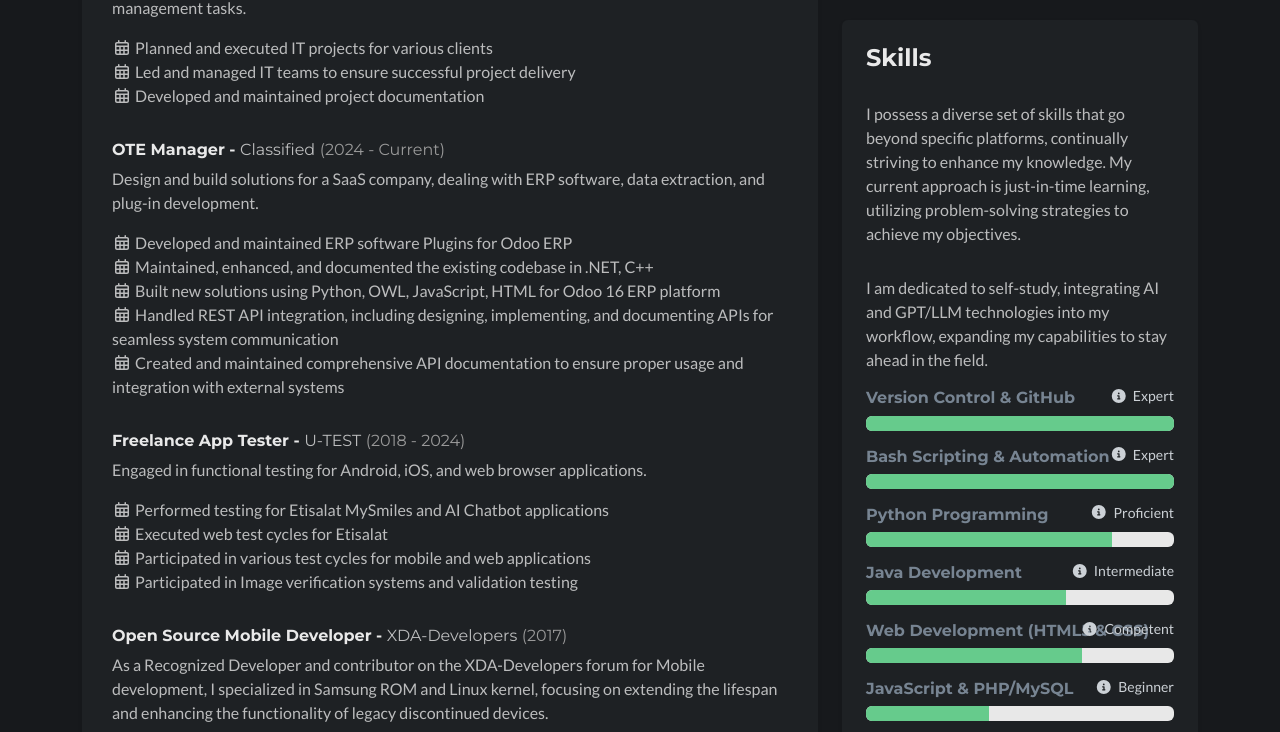
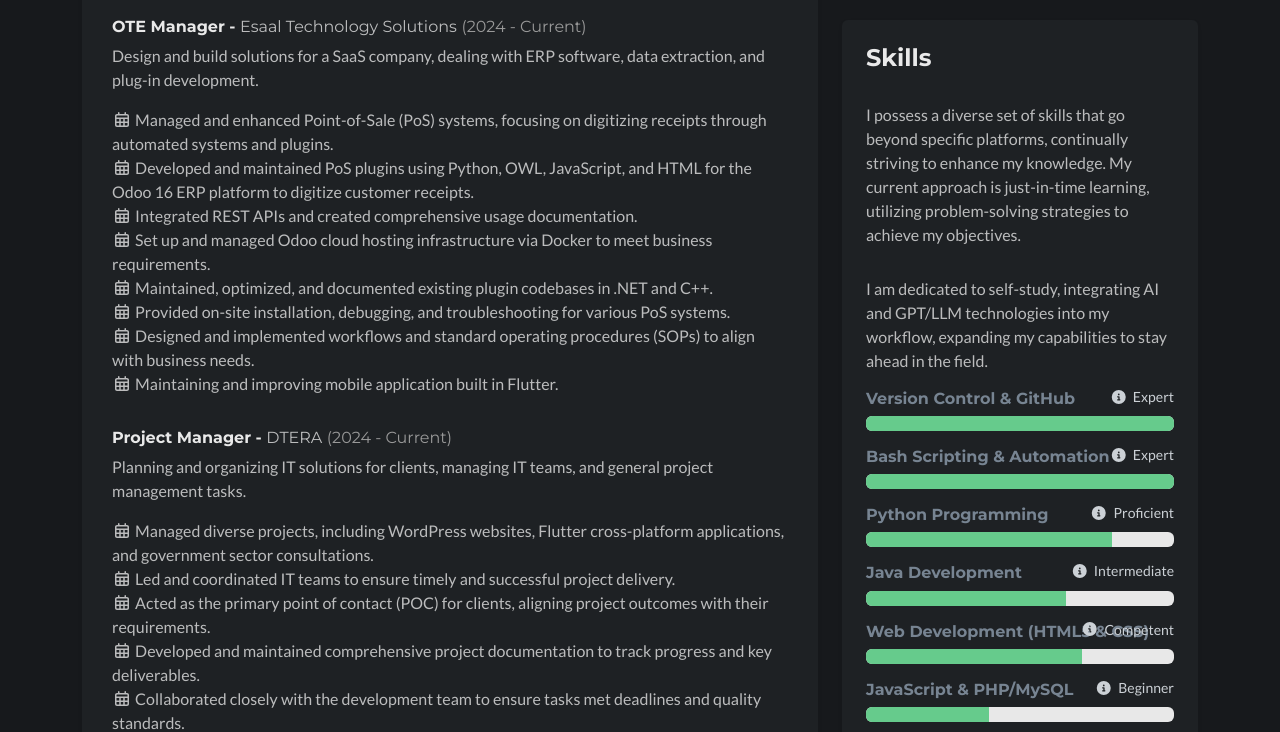
Before and after one commit to ananjaser1211/ananjaser1211.github.io, a plain HTML site: page index.html in a window 1280 px wide. Shown: the part 736-1468 px from the top of the page. Drawn offline with nearby package versions, Linux system fonts and the light colour scheme; a script that the page names is missing; some icons are missing.

Commit message:
Content update

```diff
--- a/index.html
+++ b/index.html
@@ -36,7 +36,7 @@
         <div class="container">
 	        <div class="row align-items-center">
 			    <div class="col">
-		            <img class="profile-image img-fluid float-start rounded-circle" style="width: 20%;" src="assets/images/profile.jpg" alt="profile image" />
+		            <img class="profile-image img-fluid float-start rounded-circle" style="width: 20%;" src="assets/images/profile.png" alt="profile image" />
 		            <div class="profile-content">
 		                <h1 class="name">Enan Sabbah</h1>
 		                <h2 class="desc">Comp Network and Security</h2>
@@ -68,7 +68,7 @@
                     <div class="section-inner shadow-sm rounded">
                         <h2 class="heading">About Me</h2>
                         <div class="content">
-                            <p>Dedicated Info. sec with very sharp skill's in various IT operations, Fields and Project Management Confident in Hardware and software related tasks and my abilities to maintain and operate various IT systems fluently, Skilled at formulating and implementing ideas that contribute to productivity in work fields, Open to learning and gathering new experiences, Interested in tasks where I can exhibit my technical and leadership abilities.</p>
+                            <p>Experienced in managing and optimizing IT projects, including Point-of-Sale systems, ERP integrations, and mobile applications. Skilled in developing and maintaining software solutions across multiple stacks, including Dart, Python, JavaScript, C++, and .NET, with hands-on experience in Odoo 16 and cloud infrastructure via Docker. Proficient in leading cross-functional teams, streamlining workflows, and implementing innovative solutions to enhance efficiency. Strong background in open-source technologies, Linux kernel modifications, and system automation. Passionate about AI, large language models, and emerging tech, always eager to learn and take on challenges that blend technical expertise with leadership.</p>
                         </div>
                     </div>
                 </section>
@@ -78,26 +78,33 @@
                         <h2 class="heading">Experiences</h2>
                         <div class="content">
                             <div class="item">
-                                <h3 class="title">Project Manager - <span class="place"><a href="#">Classified</a></span> <span class="year">(2024 - Current)</span></h3>
-                                <p>Planning and organizing IT solutions for clients, managing IT teams, and general project management tasks.</p>
+                                <h3 class="title">OTE Manager - <span class="place"><a href="#">Esaal Technology Solutions</a></span> <span class="year">(2024 - Current)</span></h3>
+                                <p>Design and build solutions for a SaaS company, dealing with ERP software, data extraction, and plug-in development.</p>
                                 <div class="content">
                                     <ul class="list-unstyled">
-                                        <li><i class="far fa-calendar-alt"></i> Planned and executed IT projects for various clients</li>
-                                        <li><i class="far fa-calendar-alt"></i> Led and managed IT teams to ensure successful project delivery</li>
-                                        <li><i class="far fa-calendar-alt"></i> Developed and maintained project documentation</li>
+										<li><i class="far fa-calendar-alt"></i> Managed and enhanced Point-of-Sale (PoS) systems, focusing on digitizing receipts through automated systems and plugins.</li>
+										<li><i class="far fa-calendar-alt"></i> Developed and maintained PoS plugins using Python, OWL, JavaScript, and HTML for the Odoo 16 ERP platform to digitize customer receipts.</li>
+										<li><i class="far fa-calendar-alt"></i> Integrated REST APIs and created comprehensive usage documentation.</li>
+										<li><i class="far fa-calendar-alt"></i> Set up and managed Odoo cloud hosting infrastructure via Docker to meet business requirements.</li>
+										<li><i class="far fa-calendar-alt"></i> Maintained, optimized, and documented existing plugin codebases in .NET and C++.</li>
+										<li><i class="far fa-calendar-alt"></i> Provided on-site installation, debugging, and troubleshooting for various PoS systems.</li>
+										<li><i class="far fa-calendar-alt"></i> Designed and implemented workflows and standard operating procedures (SOPs) to align with business needs.</li>
+										<li><i class="far fa-calendar-alt"></i> Maintaining and improving mobile application built in Flutter.</li>
                                     </ul>
                                 </div>
                             </div>
                             <div class="item">
-                                <h3 class="title">OTE Manager - <span class="place"><a href="#">Classified</a></span> <span class="year">(2024 - Current)</span></h3>
-                                <p>Design and build solutions for a SaaS company, dealing with ERP software, data extraction, and plug-in development.</p>
+                                <h3 class="title">Project Manager - <span class="place"><a href="#">DTERA</a></span> <span class="year">(2024 - Current)</span></h3>
+                                <p>Planning and organizing IT solutions for clients, managing IT teams, and general project management tasks.</p>
                                 <div class="content">
                                     <ul class="list-unstyled">
-                                        <li><i class="far fa-calendar-alt"></i> Developed and maintained ERP software Plugins for Odoo ERP</li>
-                                        <li><i class="far fa-calendar-alt"></i> Maintained, enhanced, and documented the existing codebase in .NET, C++</li>
-                                        <li><i class="far fa-calendar-alt"></i> Built new solutions using Python, OWL, JavaScript, HTML for Odoo 16 ERP platform</li>
-                                        <li><i class="far fa-calendar-alt"></i> Handled REST API integration, including designing, implementing, and documenting APIs for seamless system communication</li>
-                                        <li><i class="far fa-calendar-alt"></i> Created and maintained comprehensive API documentation to ensure proper usage and integration with external systems</li>
+                                        <li><i class="far fa-calendar-alt"></i> Managed diverse projects, including WordPress websites, Flutter cross-platform applications, and government sector consultations.</li>
+                                        <li><i class="far fa-calendar-alt"></i> Led and coordinated IT teams to ensure timely and successful project delivery.</li>
+                                        <li><i class="far fa-calendar-alt"></i> Acted as the primary point of contact (POC) for clients, aligning project outcomes with their requirements.</li>
+                                        <li><i class="far fa-calendar-alt"></i> Developed and maintained comprehensive project documentation to track progress and key deliverables.</li>
+                                        <li><i class="far fa-calendar-alt"></i> Collaborated closely with the development team to ensure tasks met deadlines and quality standards.</li>
+                                        <li><i class="far fa-calendar-alt"></i> Facilitated inter-departmental communication, ensuring seamless coordination across teams.</li>
+                                        <li><i class="far fa-calendar-alt"></i> Conducted daily stand-up meetings to track progress, resolve roadblocks, and communicate updates to stakeholders.</li>
                                     </ul>
                                 </div>
                             </div>
```
Also changed, not shown: assets/images/profile.jpg (deleted), assets/images/profile.png (added).
